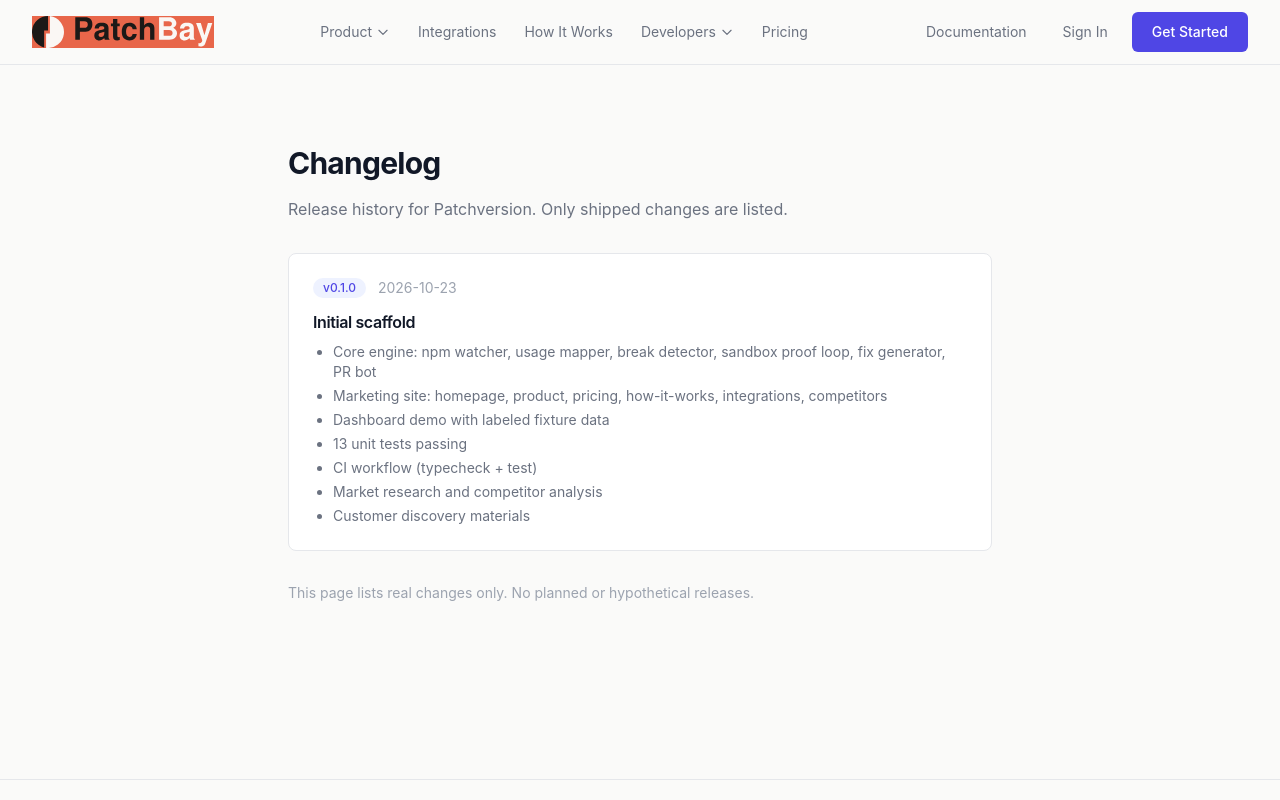
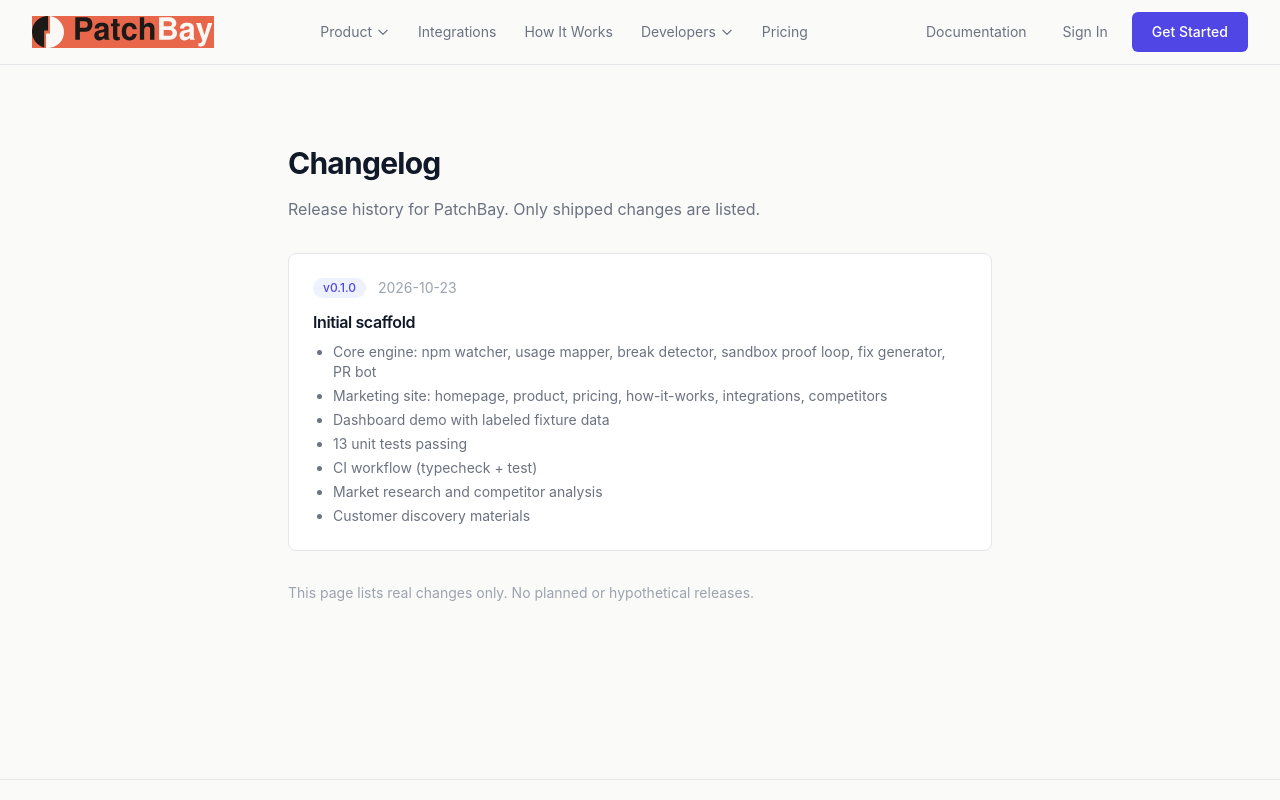
Before and after one commit to Nitish-1303/Patchversion, a Next.js app in the folder packages/site/: page /changelog in a window 1280 px wide. Shown: the top 800 px of the page. Built offline with nearby package versions, Linux system fonts and the light colour scheme.

Commit message:
Update src/app/changelog/page.tsx for PatchBay branding and paid plans

```diff
--- a/packages/site/src/app/changelog/page.tsx
+++ b/packages/site/src/app/changelog/page.tsx
@@ -3,7 +3,7 @@ export default function ChangelogPage() {
     <div className="max-w-3xl mx-auto px-4 sm:px-6 lg:px-8 py-20">
       <h1 className="text-3xl font-bold mb-4">Changelog</h1>
       <p className="text-text-secondary mb-8">
-        Release history for Patchversion. Only shipped changes are listed.
+        Release history for PatchBay. Only shipped changes are listed.
       </p>
 
       <div className="space-y-8">
```
